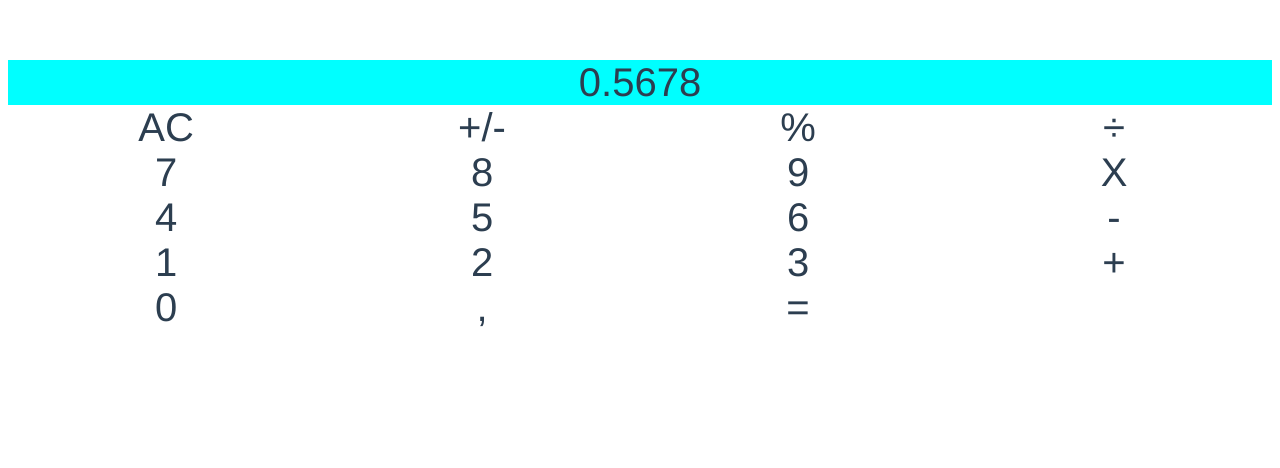
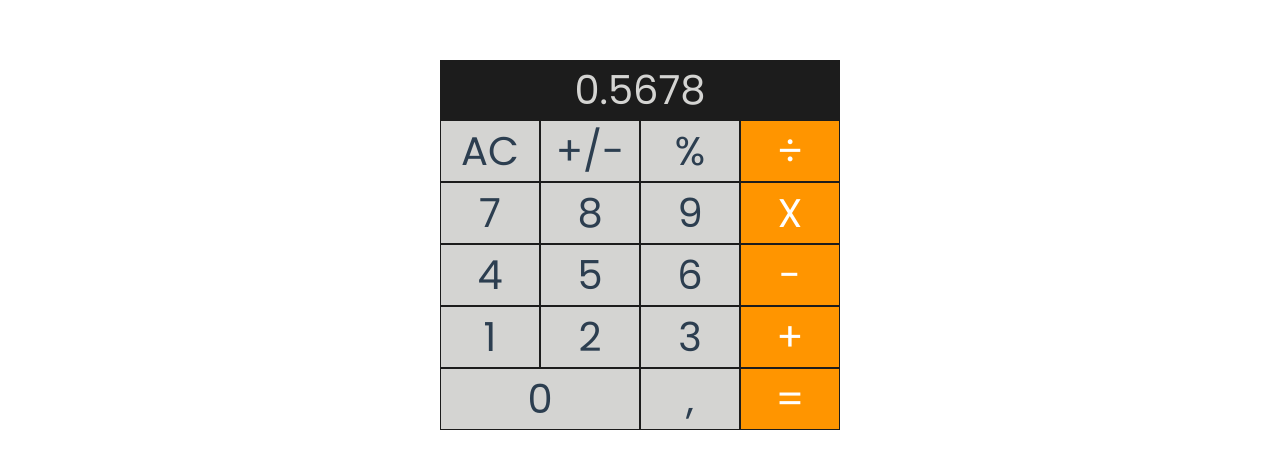
Before and after one commit to Rocalinecht/vue-calculator, a Vue app: page / in a window 1280 px wide. Shown: the top 468 px of the page. Built offline with nearby package versions, Linux system fonts and the light colour scheme.

Commit message:
design style css

```diff
--- a/src/components/Calculator.vue
+++ b/src/components/Calculator.vue
@@ -1,29 +1,29 @@
 <template>
   <div class="calculator">
     <div class="display">0.5678</div>
-    <div>AC</div>
-    <div>+/-</div>
-    <div>%</div>
-    <div>÷</div>
+    <div class="btn">AC</div>
+    <div class="btn">+/-</div>
+    <div class="btn">%</div>
+    <div class="btn operator">÷</div>
 
-    <div>7</div>
-    <div>8</div>
-    <div>9</div>
-    <div>X</div>
+    <div class="btn">7</div>
+    <div class="btn">8</div>
+    <div class="btn">9</div>
+    <div class="btn operator">X</div>
 
-    <div>4</div>
-    <div>5</div>
-    <div>6</div>
-    <div>-</div>
+    <div class="btn">4</div>
+    <div class="btn">5</div>
+    <div class="btn">6</div>
+    <div class="btn operator">-</div>
 
-    <div>1</div>
-    <div>2</div>
-    <div>3</div>
-    <div>+</div>
+    <div class="btn">1</div>
+    <div class="btn">2</div>
+    <div class="btn">3</div>
+    <div class="btn operator">+</div>
 
-    <div>0</div>
-    <div>,</div>
-    <div>=</div>
+    <div class="btn zero">0</div>
+    <div class="btn">,</div>
+    <div class="btn operator">=</div>
   </div>
 </template>
 
@@ -36,14 +36,31 @@
 
 <!-- Add "scoped" attribute to limit CSS to this component only -->
 <style scoped>
+@import url('https://fonts.googleapis.com/css2?family=Poppins&display=swap');
+
 .calculator{
+  width: 400px;
+  margin: 0 auto;
   font-size: 40px;
   display: grid;
   grid-template-columns: repeat(4, 1fr);
   grid-auto-columns: minmax(50px, auto);
+  font-family: 'Poppins', sans-serif;
 }
 .display{
   grid-column: 1 /5;
-  background-color: aqua;
+  background-color: #1C1C1C;
+  color: #D4D4D2;
+}
+.zero{
+  grid-column: 1 / 3;
+}
+.btn{
+  background-color: #D4D4D2;
+  border: 1px solid #1C1C1C;
+}
+.operator{
+  background-color: #FF9500;
+  color: white;
 }
 </style>
```
